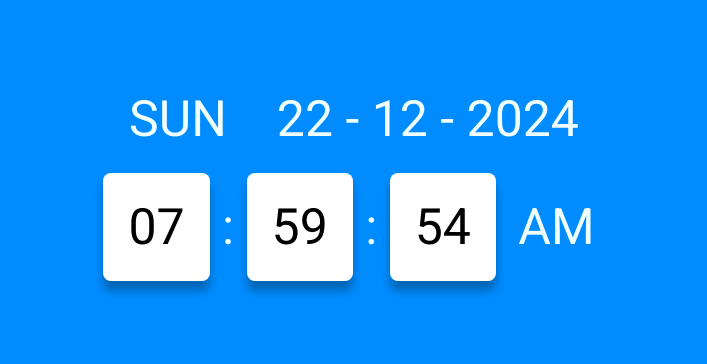
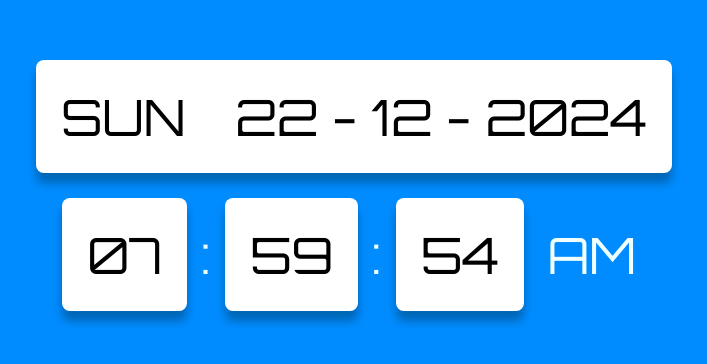
Before and after one commit to skjeeth1/supreme-spork, a plain HTML site: page index.html in a window 1280 px wide. Shown: the part 282-646 px from the top of the page, without its empty margins (286-993 px from the left). Drawn offline with Linux system fonts and the light colour scheme.

Commit message:
Changed font and date style

```diff
--- a/index.html
+++ b/index.html
@@ -7,7 +7,7 @@
 
     <link rel="preconnect" href="https://fonts.googleapis.com">
     <link rel="preconnect" href="https://fonts.gstatic.com" crossorigin>
-    <link href="https://fonts.googleapis.com/css2?family=Roboto:ital,wght@0,100;0,300;0,400;0,500;0,700;0,900;1,100;1,300;1,400;1,500;1,700;1,900&display=swap" rel="stylesheet">
+    <link href="https://fonts.googleapis.com/css2?family=Orbitron:wght@400..900&family=Roboto:ital,wght@0,100;0,300;0,400;0,500;0,700;0,900;1,100;1,300;1,400;1,500;1,700;1,900&display=swap" rel="stylesheet">
 
     <link rel="stylesheet" href="styles.css">
     <script src="main.js" defer></script>
--- a/styles.css
+++ b/styles.css
@@ -1,5 +1,5 @@
 * {
-    font-family: "Roboto", sans-serif;
+    font-family: "Orbitron", serif;
     font-size: 50px
     ;
 }
@@ -40,4 +40,10 @@ body{
     display: flex;
     justify-content: space-around;
     gap: 50px;
+    background-color: white;
+    border-radius: 8px;
+    padding: 25px;
+    color: black;
+    box-sizing: border-box;
+    box-shadow: 0px 10px 10px rgb(0, 102, 181);
 }
```
